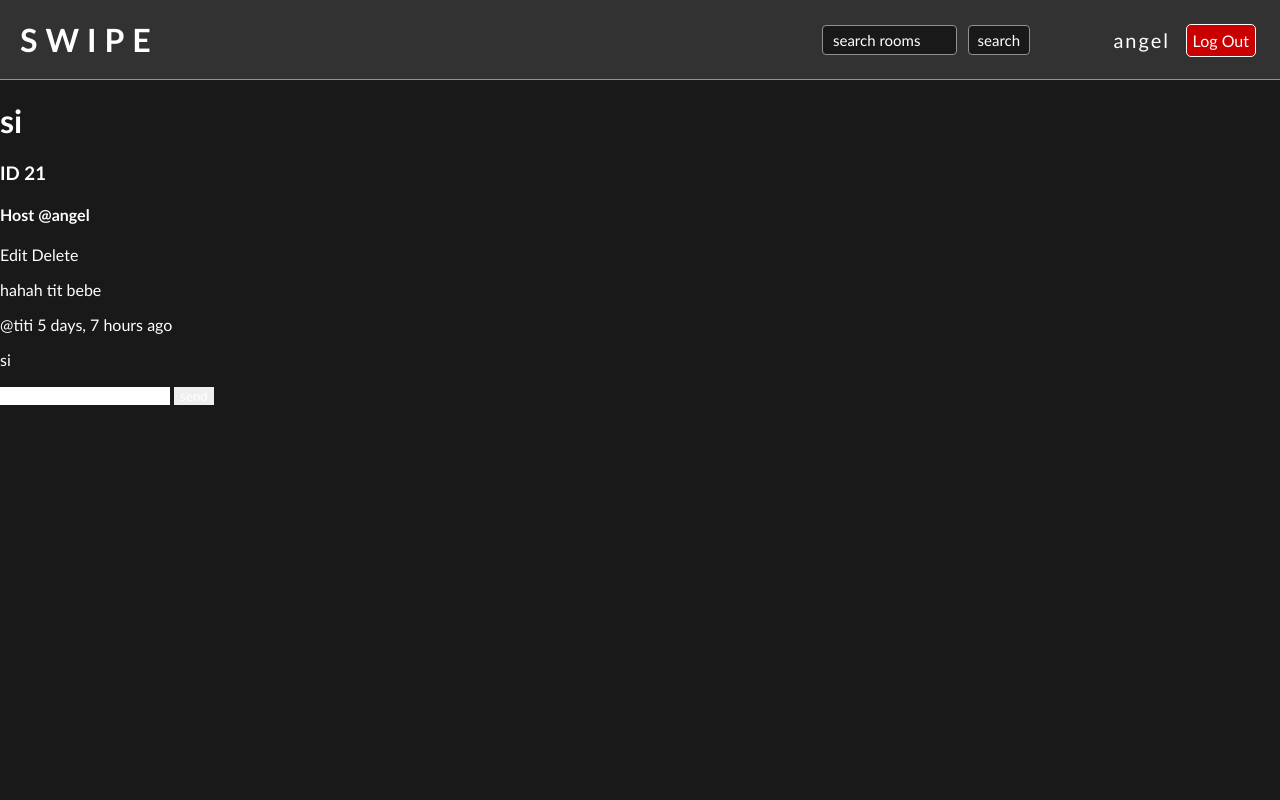
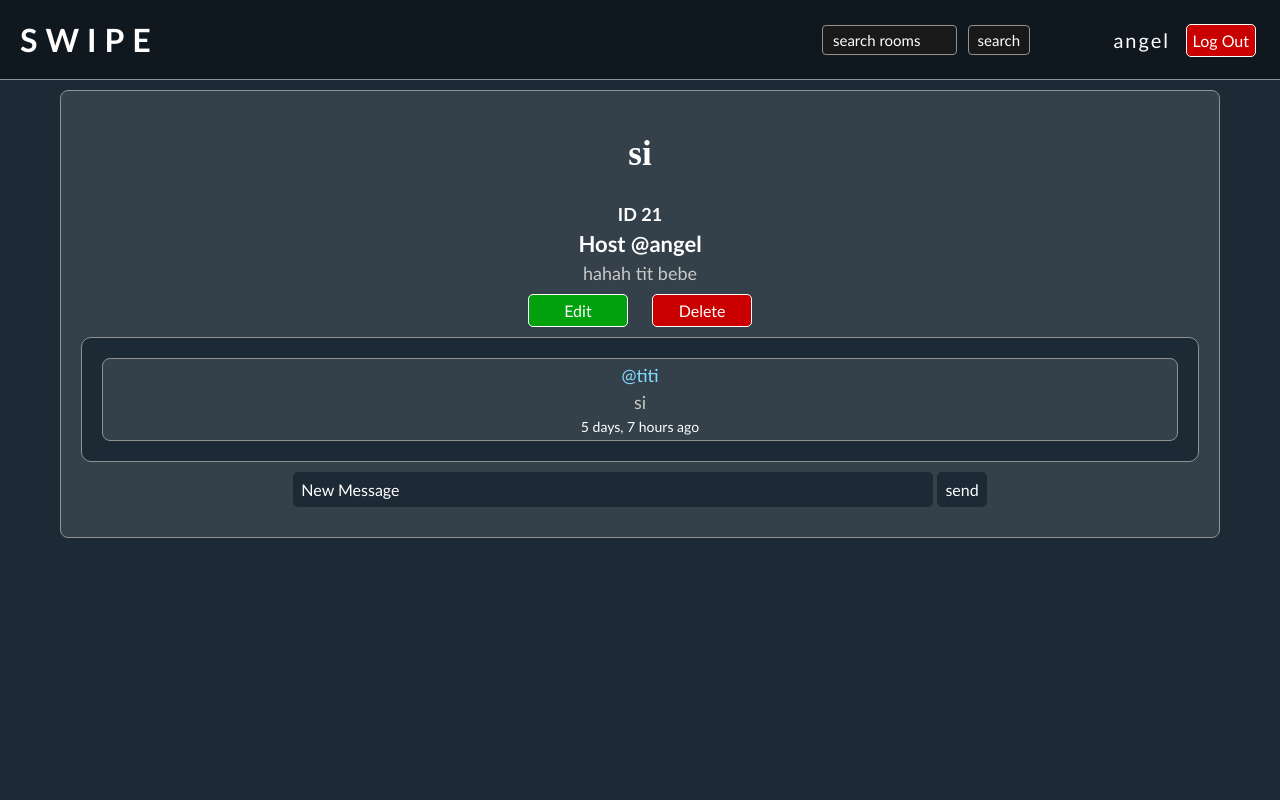
Before and after one commit to aangelalvarez/swipe, a Django app: page /room/21/ in a window 1280 px wide. Run offline with Django 4.2, Linux system fonts and the light colour scheme; a user stored in the database is signed in; data comes from the database, SQL or seed files in the repository; both versions use the stored data as it was after the commit.

Commit message:
room css added

```diff
--- a/base/static/styles/home.css
+++ b/base/static/styles/home.css
@@ -22,13 +22,14 @@
 
 .newRoomButton:hover {
     background-color: rgb(29, 140, 155);
+    cursor:pointer;
 }
 
 .roomCount {
     margin:10px 0;
     padding: 20px;
     vertical-align: middle;
-    color: rgb(255, 255, 255);
+    color: white;
     font-size: 20px;
 }
 
@@ -43,7 +44,7 @@
     padding: 10px;
     border-radius: 8px;
     margin-bottom: 20px;
-    background-color: rgb(50, 50, 50);
+    background-color: rgba(255, 255, 255, 0.1);
 }
 
 .roomName {
@@ -52,6 +53,7 @@
     font-family: 'Ubuntu';
     transition: 0.2s;
 }
+
 
 .centerText {
     text-align: center;
@@ -62,15 +64,18 @@
 }
 
 .roomHost {
-    font-size: 12px;
-    color: rgb(124, 115, 255);
+    font-size: 18px;
+    margin: 5px;
+    color:rgb(133, 221, 255);
 }
 
 .roomDescription {
-    font-size: 16px;
-    color: rgb(170, 170, 170);
+    color: rgb(200, 200, 200);
+    font-size: 18px;
+    margin: 5px 30px;
 }
 
 .roomActivity {
-
+    font-size: 14px;
+    margin: 0;
 }
--- a/base/static/styles/main.css
+++ b/base/static/styles/main.css
@@ -1,7 +1,8 @@
 body, html {
     margin: 0;
     padding: 0;
-    background-color: rgb(25, 25, 25);
+    background-color: #1d2a35;
+    min-height: 100%;
 }
 
 * {
--- a/base/static/styles/navbar.css
+++ b/base/static/styles/navbar.css
@@ -101,5 +101,5 @@
     position:sticky;
     top: 0;
     border-bottom: 1px solid rgb(145, 145, 145);
-    background-color: rgb(50, 50, 50);
+    background-color: #10181f;
 }
--- a/base/static/styles/room.css
+++ b/base/static/styles/room.css
@@ -0,0 +1,134 @@
+.roomContainer {
+    max-width: 1200px;
+    margin:auto;
+    text-align: center;
+}
+
+
+.rName {
+    font-size: 35px;
+    color:rgb(255, 255, 255);
+    font-family: 'Ubuntu';
+    transition: 0.2s;
+    display: inline-block;
+}
+
+.roomInfo {
+    padding: 0;
+}
+
+.rID {
+    font-size: 18px;
+    margin: 5px;
+}
+
+.rHost {
+    font-size: 22px;
+    margin: 5px;
+}
+
+.marginContainer {
+    margin: 20px;
+    border: 1px solid rgb(145, 145, 145);
+    padding: 10px;
+    border-radius: 8px;
+    margin-top: 10px;
+    background-color: rgba(255, 255, 255, 0.1);
+    padding: 20px;
+}
+
+.edit, .delete {
+    right: 0;
+    padding: 6px;
+    transition: 0.15s;
+    border-radius: 5px;
+    right: 0;
+    color: white;
+    border: 1px solid white;
+    display: inline-block;
+    width: 100px;
+}
+
+.delete {
+    margin-left: 20px;
+    background-color: rgb(202, 0, 0);
+}
+
+.edit {
+    background-color: rgb(0, 161, 13);
+}
+
+.edit:hover, .delete:hover {
+    filter:brightness(125%);
+}
+
+.updateDeleteRoom{
+    margin: 10px 0;
+}
+
+.messageFormContainer {
+    margin:10px 0;
+    position:sticky;
+    bottom:10px;
+}
+
+.messageForm {
+    background-color: #1d2a35;
+    padding: 8px;
+    border-radius: 5px;
+    font-size: 16px;
+    width: 50vw;
+}
+
+.messageForm:focus {
+    outline:none;
+    border: 1px solid white;
+}
+
+.messageForm::placeholder {
+    font-size: 16px;
+}
+
+.sendMessageButton {
+    padding: 8px;
+    border-radius: 5px;
+    background-color: #1d2a35;
+    transition: 0.2s;
+    font-size: 16px;
+}
+
+.sendMessageButton:hover {
+    cursor:pointer;
+    border: 1px solid white
+}
+
+.messagesContainer {
+    padding: 0 20px;
+    border:1px solid rgb(145, 145, 145);
+    background-color: #1d2a35;
+    border-radius: 10px;
+}
+
+.messageContainer {
+    border:1px solid rgb(145, 145, 145);
+    background-color: rgba(255, 255, 255, 0.1);
+    margin: 20px 0;
+    border-radius: 8px;
+}
+
+.message {
+    color: rgb(200, 200, 200);
+    font-size: 18px;
+    margin: 5px 30px;
+}
+
+.messageHost {
+    font-size: 18px;
+    margin: 5px;
+    color:rgb(133, 221, 255);
+}
+
+.created {
+    font-size: 14px;
+    margin: 5px;
+}
--- a/base/templates/base/room.html
+++ b/base/templates/base/room.html
@@ -2,37 +2,46 @@
 <!-- display the content of this file on the content block of main.html-->
 
 {% block content %}
+<div class="roomContainer">
+    <div class = "marginContainer">
+        <h1 class="rName">{{room.name}}</h1>
+        <diV class="roomInfo">
+            <h3 class="rID">ID {{room.id}}</h3>
+            <h4 class="rHost">Host @{{room.host.username}}</h4>
+        </div>
+        <p class="roomDescription">{{room.description}}</p>
+        {% if request.user == room.host %}
+        <div class="updateDeleteRoom">
+            <a class="edit" href="{% url 'update-room' room.id %}">Edit</a>
+            <a class="delete" href="{% url 'delete-room' room.id %}">Delete</a>
+        </div>
+        {% endif %}
 
-<h1>{{room.name}}</h1>
-<h3>ID {{room.id}}</h3>
-<h4>Host @{{room.host.username}}</h4>
-{% if request.user == room.host %}
-<a href="{% url 'update-room' room.id %}">Edit</a>
-<a href="{% url 'delete-room' room.id %}">Delete</a>
-{% endif %}
-<p>{{room.description}}</p>
-
-<div>
+        <div class="messagesContainer">
             {% for message in room_messages %}
-        <div>
-            <p>@{{message.user}} {{message.created|timesince}} ago</p>
+                <div class="messageContainer">
+                    <p class="messageHost">@{{message.user}}</p>
+                    <p class="message">{{message.body}}</p>
+                    <p class="created">{{message.created|timesince}} ago</p>
                     {% if request.user == message.user %}
-                <a href="{% url 'delete-message' message.id %}">Delete</a>
+                        <a class="delete" style="margin-left:0 ;width: 80px; margin-bottom: 10px;" href="{% url 'delete-message' message.id %}">Delete</a>
                     {% endif %}
                     <!--timesince gives us the time since that message was created-->
-            <p>{{message.body}}</p>
                 </div>
             {% endfor %}
         </div>
 
         {% if request.user.is_authenticated %}
-<div>
+        <div class="messageFormContainer">
             <form method="POST">
                 {% csrf_token %}
-        <input type="text" name="body" placeholder="New Message"/>
-        <input type="submit" value="send">
+                <input class="messageForm" type="text" name="body" placeholder="New Message"/>
+                <input class="sendMessageButton" style="margin-left: 0;" type="submit" value="send">
             </form>
         </div>
         {% endif %}
 
+    </div>
+</div>
+
 {% endblock content %}
--- a/base/views.py
+++ b/base/views.py
@@ -20,7 +20,7 @@ def room(request, pk): # pass in the pk parameter of a room (id)
     room = Room.objects.get(id=pk) # get a specific room from the database
     room_messages = room.message_set.all().order_by('-created') # get all messages on this room
     if request.method == 'POST':
-            if request.POST.get('body') != None:
+            if request.POST.get('body') != None and request.POST.get('body') != '':
                 message = Message.objects.create(
                     user=request.user,
                     room=room,
@@ -71,7 +71,7 @@ def updateRoom(request, pk):
 
     elif request.method == 'POST' and request.POST.get('body') != None and request.POST.get('body') != '':
         if request.method == 'POST':
-            if request.POST.get('body') != None:
+            if request.POST.get('body') != '':
                 message = Message.objects.create(
                     user=request.user,
                     room=room,
```
Also changed, not shown: db.sqlite3. Lines whose indentation alone changed are shown as unchanged.
